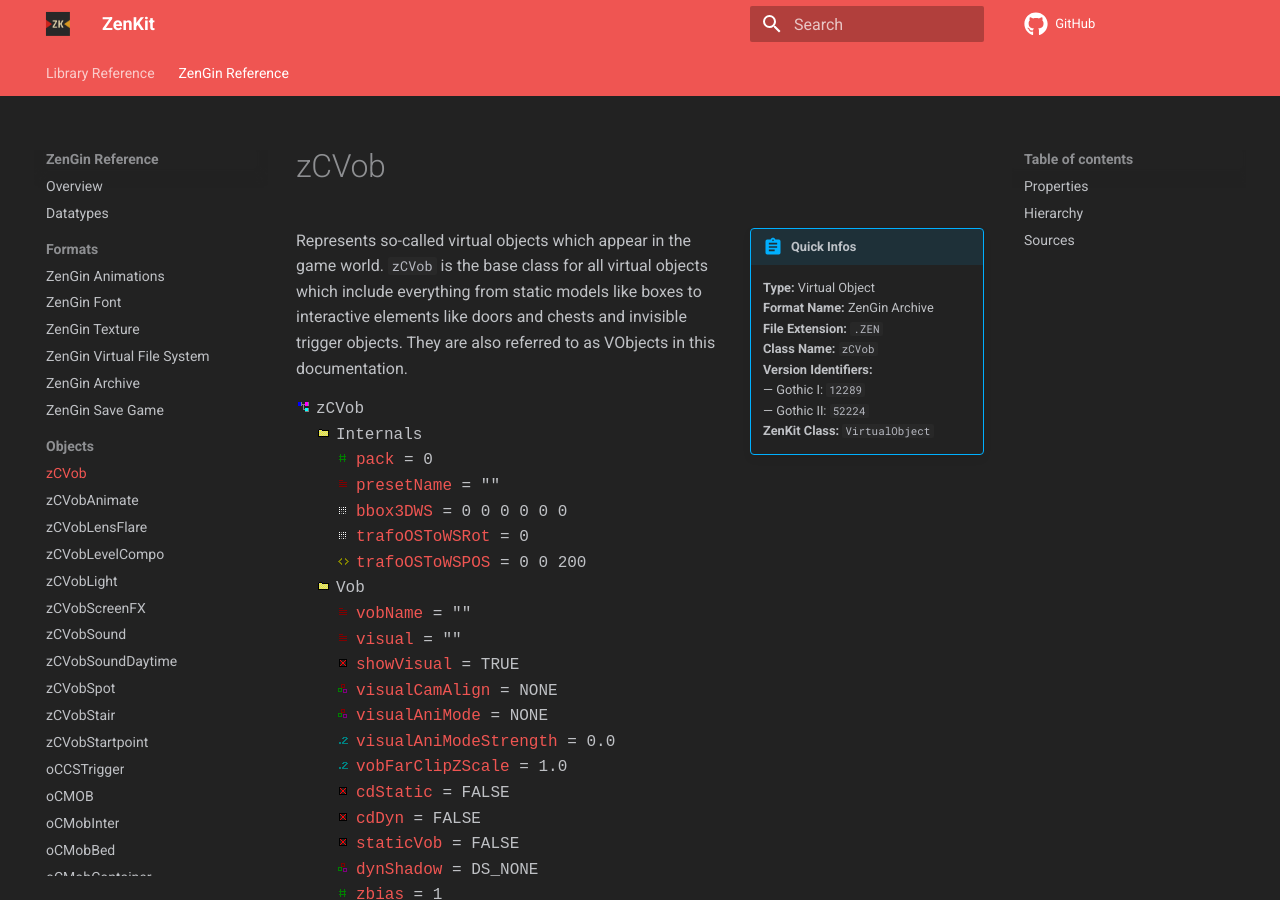
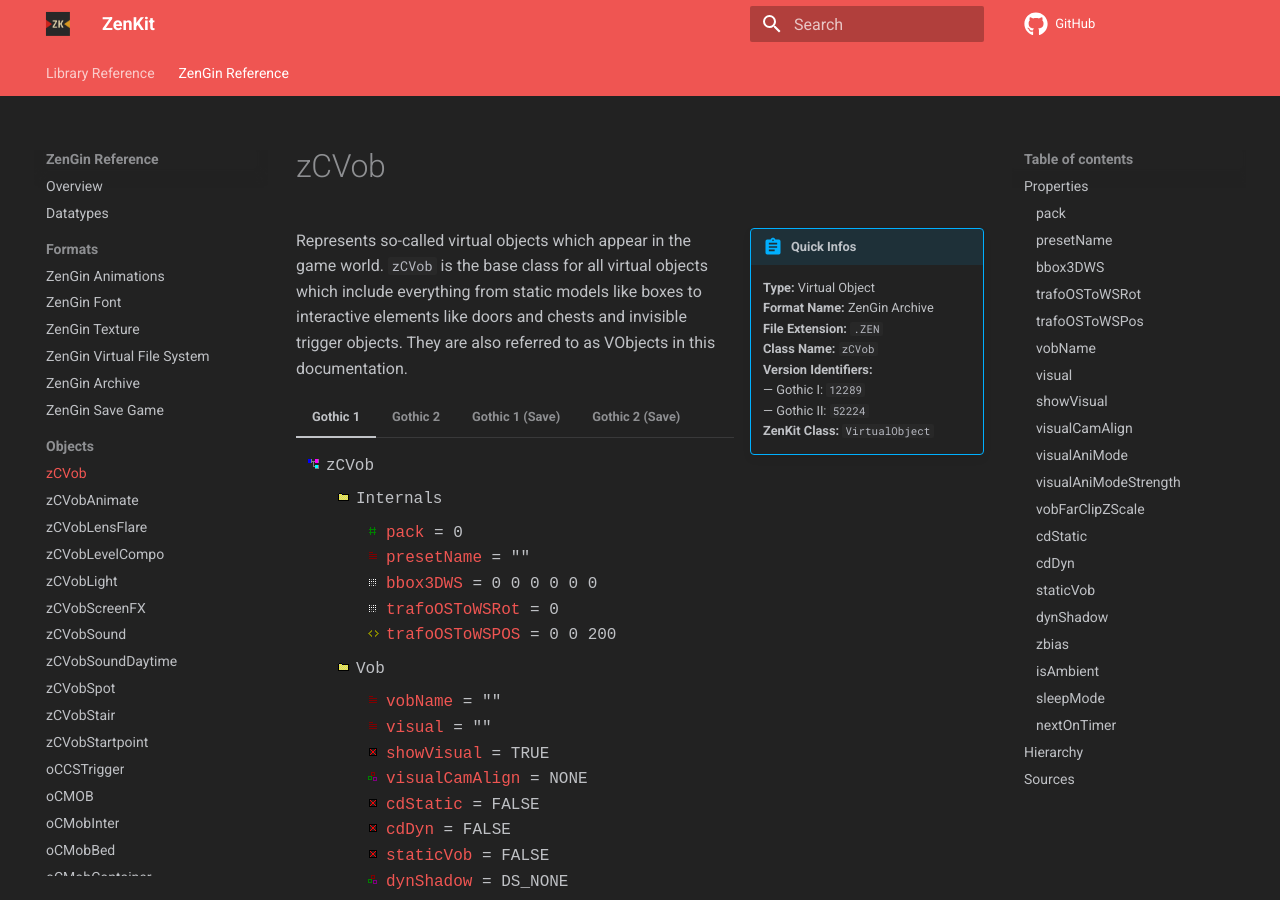
Before and after one commit to GothicKit/ZenKit, an MkDocs documentation site: the page built from docs/engine/objects/zCVob.md, in a window 1280 px wide and 900 px high. Built offline with MkDocs 1.6.1 and Material for MkDocs 9.7.7, drawn with Linux system fonts in a browser that asks for light colours; comment, search, counter and statistics services are not loaded; some of the changed text lies outside the part shown.

Commit message:
docs(zCVob): replace raw HTML with `attr_list`s

```diff
--- a/docs/engine/objects/zCVob.md
+++ b/docs/engine/objects/zCVob.md
@@ -14,57 +14,204 @@ Represents so-called virtual objects which appear in the game world. `zCVob` is
 objects which include everything from static models like boxes to interactive elements like doors and chests and
 invisible trigger objects. They are also referred to as VObjects in this documentation.
 
-<ul class="sp-list">
-    <li class="sp-type">
-        <span>zCVob</span>
-        <ul class="sp-list">
-            <li class="sp-folder">
-                <span>Internals</span>
-                <ul class="sp-list">
-                    <li class="sp-int"><a href="#pack">pack</a> = 0</li>
-                    <li class="sp-string"><a href="#presetname">presetName</a> = ""</li>
-                    <li class="sp-misc"><a href="#bbox3dws">bbox3DWS</a> = 0 0 0 0 0 0</li>
-                    <li class="sp-misc"><a href="#trafoostowsrot">trafoOSToWSRot</a> = 0</li>
-                    <li class="sp-vec"><a href="#trafoostowspos">trafoOSToWSPOS</a> = 0 0 200</li>
-                </ul>
-            </li>
-            <li class="sp-folder">
-                <span>Vob</span>
-                <ul class="sp-list">
-                    <li class="sp-string"><a href="#vobname">vobName</a> = ""</li>
-                    <li class="sp-string"><a href="#visual">visual</a> = ""</li>
-                    <li class="sp-bool"><a href="#showvisual">showVisual</a> = TRUE</li>
-                    <li class="sp-enum"><a href="#visualcamalign">visualCamAlign</a> = NONE</li>
-                    <li class="sp-enum"><a href="#visualanimode">visualAniMode</a> = NONE</li>
-                    <li class="sp-float"><a href="#visualanimodestrength">visualAniModeStrength</a> = 0.0</li>
-                    <li class="sp-float"><a href="#vobfarclipzscale">vobFarClipZScale</a> = 1.0</li>
-                    <li class="sp-bool"><a href="#cdstatic">cdStatic</a> = FALSE</li>
-                    <li class="sp-bool"><a href="#cddyn">cdDyn</a> = FALSE</li>
-                    <li class="sp-bool"><a href="#staticvob">staticVob</a> = FALSE</li>
-                    <li class="sp-enum"><a href="#dynshadow">dynShadow</a> = DS_NONE</li>
-                    <li class="sp-int"><a href="#zbias">zbias</a> = 1</li>
-                    <li class="sp-bool"><a href="#isambient">isAmbient</a> = FALSE</li>
-                </ul>
-            </li>
-            <li class="sp-type">visual = NULL</li>
-            <li class="sp-type">ai = NULL</li>
-        </ul>
-    </li>
-</ul>
+=== "Gothic 1"
+
+    - zCVob
+    {: .sp-type}
+        - Internals
+        {: .sp-folder}
+            - [pack](#pack) = 0
+            {: .sp-int}
+            - [presetName](#presetname) = ""
+            {: .sp-string}
+            - [bbox3DWS](#bbox3dws) = 0 0 0 0 0 0
+            {: .sp-misc}
+            - [trafoOSToWSRot](#trafoostowsrot) = 0
+            {: .sp-misc}
+            - [trafoOSToWSPOS](#trafoostowspos) = 0 0 200
+            {: .sp-vec}
+        - Vob
+        {: .sp-folder}
+            - [vobName](#vobname) = ""
+            {: .sp-string}
+            - [visual](#visual) = ""
+            {: .sp-string}
+            - [showVisual](#showvisual) = TRUE
+            {: .sp-bool}
+            - [visualCamAlign](#visualcamalign) = NONE
+            {: .sp-enum}
+            - [cdStatic](#cdstatic) = FALSE
+            {: .sp-bool}
+            - [cdDyn](#cddyn) = FALSE
+            {: .sp-bool}
+            - [staticVob](#staticvob) = FALSE
+            {: .sp-bool}
+            - [dynShadow](#dynshadow) = DS_NONE
+            {: .sp-enum}
+        - visual = NULL
+        {: .sp-type}
+        - ai = NULL
+        {: .sp-type}
+
+=== "Gothic 2"
+
+    - zCVob
+    {: .sp-type}
+        - Internals
+        {: .sp-folder}
+            - [pack](#pack) = 0
+            {: .sp-int}
+            - [presetName](#presetname) = ""
+            {: .sp-string}
+            - [bbox3DWS](#bbox3dws) = 0 0 0 0 0 0
+            {: .sp-misc}
+            - [trafoOSToWSRot](#trafoostowsrot) = 0
+            {: .sp-misc}
+            - [trafoOSToWSPOS](#trafoostowspos) = 0 0 200
+            {: .sp-vec}
+        - Vob
+        {: .sp-folder}
+            - [vobName](#vobname) = ""
+            {: .sp-string}
+            - [visual](#visual) = ""
+            {: .sp-string}
+            - [showVisual](#showvisual) = TRUE
+            {: .sp-bool}
+            - [visualCamAlign](#visualcamalign) = NONE
+            {: .sp-enum}
+            - [visualAniMode](#visualanimode) = NONE
+            {: .sp-enum}
+            - [visualAniModeStrength](#visualanimodestrength) = 0.0
+            {: .sp-float}
+            - [vobFarClipZScale](#vobfarclipzscale) = 1.0
+            {: .sp-float}
+            - [cdStatic](#cdstatic) = FALSE
+            {: .sp-bool}
+            - [cdDyn](#cddyn) = FALSE
+            {: .sp-bool}
+            - [staticVob](#staticvob) = FALSE
+            {: .sp-bool}
+            - [dynShadow](#dynshadow) = DS_NONE
+            {: .sp-enum}
+            - [zbias](#zbias) = 1
+            {: .sp-int}
+            - [isAmbient](#isambient) = FALSE
+            {: .sp-bool}
+        - visual = NULL
+        {: .sp-type}
+        - ai = NULL
+        {: .sp-type}
+
+
+=== "Gothic 1 (Save)"
+
+    - zCVob
+    {: .sp-type}
+        - Internals
+        {: .sp-folder}
+            - [pack](#pack) = 0
+            {: .sp-int}
+            - [presetName](#presetname) = ""
+            {: .sp-string}
+            - [bbox3DWS](#bbox3dws) = 0 0 0 0 0 0
+            {: .sp-misc}
+            - [trafoOSToWSRot](#trafoostowsrot) = 0
+            {: .sp-misc}
+            - [trafoOSToWSPOS](#trafoostowspos) = 0 0 200
+            {: .sp-vec}
+        - Vob
+        {: .sp-folder}
+            - [vobName](#vobname) = ""
+            {: .sp-string}
+            - [visual](#visual) = ""
+            {: .sp-string}
+            - [showVisual](#showvisual) = TRUE
+            {: .sp-bool}
+            - [visualCamAlign](#visualcamalign) = NONE
+            {: .sp-enum}
+            - [cdStatic](#cdstatic) = FALSE
+            {: .sp-bool}
+            - [cdDyn](#cddyn) = FALSE
+            {: .sp-bool}
+            - [staticVob](#staticvob) = FALSE
+            {: .sp-bool}
+            - [dynShadow](#dynshadow) = DS_NONE
+            {: .sp-enum}
+        - visual = NULL
+        {: .sp-type}
+        - ai = NULL
+        {: .sp-type}
+        - [sleepMode](#sleepmode) = 0
+        {: .sp-int}
+        - [nextOnTimer](#nextontimer) = 0.0
+        {: .sp-float}
+
+=== "Gothic 2 (Save)"
+
+    - zCVob
+    {: .sp-type}
+        - Internals
+        {: .sp-folder}
+            - [pack](#pack) = 0
+            {: .sp-int}
+            - [presetName](#presetname) = ""
+            {: .sp-string}
+            - [bbox3DWS](#bbox3dws) = 0 0 0 0 0 0
+            {: .sp-misc}
+            - [trafoOSToWSRot](#trafoostowsrot) = 0
+            {: .sp-misc}
+            - [trafoOSToWSPOS](#trafoostowspos) = 0 0 200
+            {: .sp-vec}
+        - Vob
+        {: .sp-folder}
+            - [vobName](#vobname) = ""
+            {: .sp-string}
+            - [visual](#visual) = ""
+            {: .sp-string}
+            - [showVisual](#showvisual) = TRUE
+            {: .sp-bool}
+            - [visualCamAlign](#visualcamalign) = NONE
+            {: .sp-enum}
+            - [visualAniMode](#visualanimode) = NONE
+            {: .sp-enum}
+            - [visualAniModeStrength](#visualanimodestrength) = 0.0
+            {: .sp-float}
+            - [vobFarClipZScale](#vobfarclipzscale) = 1.0
+            {: .sp-float}
+            - [cdStatic](#cdstatic) = FALSE
+            {: .sp-bool}
+            - [cdDyn](#cddyn) = FALSE
+            {: .sp-bool}
+            - [staticVob](#staticvob) = FALSE
+            {: .sp-bool}
+            - [dynShadow](#dynshadow) = DS_NONE
+            {: .sp-enum}
+            - [zbias](#zbias) = 1
+            {: .sp-int}
+            - [isAmbient](#isambient) = FALSE
+            {: .sp-bool}
+        - visual = NULL
+        {: .sp-type}
+        - ai = NULL
+        {: .sp-type}
+        - [sleepMode](#sleepmode) = 0
+        {: .sp-int}
+        - [nextOnTimer](#nextontimer) = 0.0
+        {: .sp-float}
 
 ## Properties
 
-<a name="pack" class="t-int"></a> `pack`
+#### `pack` {: .t-int}
 
 :   Internal property which indicates how the data associated with this VObject is stored. Can not be changed in the
     Spacer and is inaccessible in *ZenKit*.
 
-<a name="presetname" class="t-str"></a> `presetName`
+#### `presetName` {: .t-str}
 
 :   The name of the template used to create this VObject in the Spacer. Exposed as a normal field by *ZenKit*.
 
 
-<a name="bbox3dws" class="t-raw"></a> `bbox3DWS`
+#### `bbox3DWS` {: .t-raw}
 
 :   The 3-dimensional bounding box of this VObject to be used for collision detection. This is used in conjunction with
     [`cdStatic`](#cdstatic) and [`cdDyn`](#cddyn) to detect whether two VObject are colliding. Depending on the kind of
@@ -72,20 +219,20 @@ invisible trigger objects. They are also referred to as VObjects in this documen
 
     The bounding box is described by two opposite diagonal points in 3D world space coordinates.
 
-<a name="trafoostowsrot" class="t-raw"></a> `trafoOSToWSRot`
+#### `trafoOSToWSRot` {: .t-raw}
 
 :   The rotation of this VObject in world space, represented by a 3x3 rotation matrix.
 
-<a name="trafoostowspos" class="t-vec"></a> `trafoOSToWSPos`
+#### `trafoOSToWSPos` {: .t-vec}
 
 :   The coordinates of this VObject in world space.
 
-<a name="vobname" class="t-str"></a> `vobName`
+#### `vobName` {: .t-str}
 
 :   The name of this VObject. VObject names are not necessarily unique but are sometimes helpful for identifying them.
     For some VObjects, like [zCVobSpot](zCVobSpot.md) or [zCTrigger](zCTrigger.md) setting the `vobName` is required
 
-<a name="visual" class="t-str"></a> `visual`
+#### `visual` {: .t-str}
 
 :   The name of the visual component associated with this VObject. This is usually the name of a file containing the
     data for a visual object. The following file formats are supported:
@@ -96,12 +243,12 @@ invisible trigger objects. They are also referred to as VObjects in this documen
     * `*.MDS`, `.ASC` — Interactive or rigged models
     * `*.MMS` — Morph-mesh animated models
 
-<a name="showvisual" class="t-bool"></a> `showVisual`
+#### `showVisual` {: .t-bool}
 
 :   Indicates whether this VObject should display its associated visual.
     <br /> `TRUE` — Display the visual. `FALSE` — Hide the visual.
 
-<a name="visualcamalign" class="t-enum"></a> `visualCamAlign`
+#### `visualCamAlign` {: .t-enum}
 
 :   Indicates how this VObject should be aligned in relation to the camera. This may be used with grass or flowers
     which only consist of a 2-dimensional sprite to have it always face the camera, for example. Possible value are
@@ -110,7 +257,7 @@ invisible trigger objects. They are also referred to as VObjects in this documen
     * `YAW` — The sprite rotates with the camera's yaw axis.
     * `FULL` — The sprite rotates alonside the camera.
 
-<a name="visualanimode" class="t-enum"></a> `visualAniMode`
+#### `visualAniMode` {: .t-enum}
 
 :   The type of wind animation to apply to the VObject. One of
 
@@ -122,22 +269,24 @@ invisible trigger objects. They are also referred to as VObjects in this documen
     !!! warning
         This property is only available in Gothic II.
 
-<a name="visualanimodestrength" class="t-float"></a> `visualAniModeStrength`
+#### `visualAniModeStrength` {: .t-float}
 
 :   Indicates the strength of the animation set through [`visualAniMode`](#visualanimode). This value is ignored if
     [`visualAniMode`](#visualanimode) is set to `NONE`.
+
     !!! warning
         This property is only available in Gothic II.
 
-<a name="vobfarclipzscale" class="t-float"></a> `vobFarClipZScale`
+#### `vobFarClipZScale` {: .t-float}
 
 :   Indicates the draw distance of this VObject. Its value should be between 0 and 2. 0 Means, that this object is
     never drawn on screen but collisions are still calculated. A value of 2 means, that the draw distance of this
     VObject is the same as the draw distance specified in the [`zCZoneVobFarPlane`](zCZoneVobFarPlane.md) object.
+
     !!! warning
         This property is only available in Gothic II.
 
-<a name="cdstatic" class="t-bool"></a> `cdStatic`
+#### `cdStatic` {: .t-bool}
 
 :   Indicates whether this VObject should collide with other VObjects. This is used for placing the object in the
     ZenGin map editor, the *Spacer*, where it will prevent the VObject being placed wither other VObjects. This setting
@@ -147,7 +296,7 @@ invisible trigger objects. They are also referred to as VObjects in this documen
     * `FALSE` — Don't collide with other static VObjects.
 
 
-<a name="cddyn" class="t-bool"></a> `cdDyn`
+#### `cdDyn` {: .t-bool}
 
 :   Indicates whether this VObject should collide with dynamic objects. For this purpose, dynamic objects are the
     player, NPCs and items. If this flag is set, implementations should apply collision detection to this VObject.
@@ -155,7 +304,7 @@ invisible trigger objects. They are also referred to as VObjects in this documen
     * `TRUE` — Collide with dynamic VObjects.
     * `FALSE` — Don't collide with dynamic VObjects.
 
-<a name="staticvob" class="t-bool"></a> `staticVob`
+#### `staticVob` {: .t-bool}
 
 :   Indicates whether this VObject should be included during static lighting calculations. These lighting calculations
     are done at compile-time and will bake VObjects with this flag into the light-maps available from the world mesh.
@@ -163,30 +312,47 @@ invisible trigger objects. They are also referred to as VObjects in this documen
     * `TRUE` — Exclude this VObject from dynamic lighting calculations.
     * `FALSE` — Include this VObject in dynamic lighting calculations.
 
-<a name="dynshadow" class="t-enum"></a> `dynShadow`
+#### `dynShadow` {: .t-enum}
 
 :   The type of dynamic shadow to be used for this VObject.
 
     * `DS_NONE` — The VObject does not cast any shadow.
     * `DS_BLOB` — The VObject casts a dark circle at its base.
 
-<a name="zbias" class="t-int"></a> `zbias`
+#### `zbias` {: .t-int}
 
 :   The depth-bias for this VObject. This value is passed directly to Direct3D when rendering the associated visual of
     this VObject. Sadly, because documentation is not available for the very old Direct3D version used by the ZenGin,
     the exact behavior it would have resulted in are unknown.
+
     !!! warning
         This property is only available in Gothic II.
 
-<a name="isambient" class="t-bool"></a> `isAmbient`
+#### `isAmbient` {: .t-bool}
 
 :   Indicates that this VObject is *ambient*. It looks like this VObject setting was a system used during development
     when access to the game's source code was available. Basically, the global variable `zCWorld::s_bAmbientVobsEnabled`
     could be used to hide or show VObjects which have the `isAmbient` flag set. In release builds, this variable is
     always set to `true`, thus the `isAmbient` flag does not have any perceivable effect on the game. It follows, that
     this field should be ignored by most implementations.
+
     !!! warning
         This property is only available in Gothic II.
+
+#### `sleepMode` {: .t-int}
+
+:   Unknown.
+
+    !!! warning
+        This property is only available in saved games.
+
+#### `nextOnTimer` {: .t-float}
+
+:   Unknown.
+
+    !!! warning
+        This property is only available in saved games.
+
 
 ## Hierarchy
 
--- a/mkdocs.yml
+++ b/mkdocs.yml
@@ -136,3 +136,4 @@ markdown_extensions:
   - 'md_in_html'
   - 'pymdownx.details'
   - 'def_list'
+  - 'attr_list'
```
